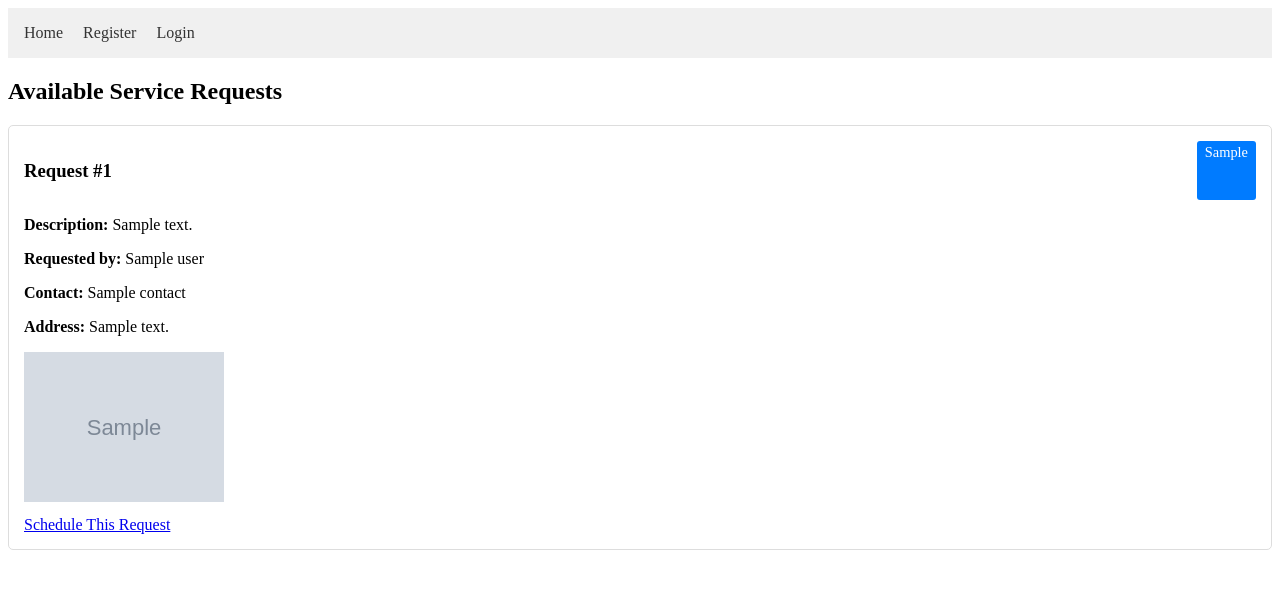
After one commit to TusharVaibhavK/KommunityKonect, a Flask app: template repair_service_platform/app/templates/service_requests.html in a window 1280 px wide. The commit adds this page. Shown: the top 589 px of the page. Run offline with Flask 3, Linux system fonts and the light colour scheme; the template is opened without the code that fills it: most values are stand-ins (such as "Sample title", 1, 10 or a date in 2020); grey boxes marked "Sample" are stand-in pictures.

Commit message:
added pages for new features

```diff
--- a/repair_service_platform/app/templates/base.html
+++ b/repair_service_platform/app/templates/base.html
@@ -6,10 +6,10 @@
       nav {
         background: #f0f0f0;
         padding: 1rem;
-        margin-bottom: 2rem;
+        margin-bottom: 1rem;
       }
       nav a {
-        margin-right: 1.5rem;
+        margin-right: 1rem;
         text-decoration: none;
         color: #333;
       }
@@ -33,13 +33,17 @@
   <body>
     <nav>
       <a href="{{ url_for('main.home') }}">Home</a>
+
+      {% if current_user.is_authenticated %}
+      <a href="{{ url_for('main.profile') }}">Profile</a>
+      <a href="{{ url_for('main.request_service') }}">Request Service</a>
+      {% if current_user.role == 'serviceman' %}
+      <a href="{{ url_for('main.service_requests') }}">Manage Requests</a>
+      <a href="{{ url_for('main.calendar') }}">My Calendar</a>
+      {% endif %}
+      <a href="{{ url_for('main.logout') }}">Logout</a>
+      {% else %}
       <a href="{{ url_for('main.register') }}">Register</a>
-      <a href="{{ url_for('main.request_service') }}">Request Service</a>
-      <a href="{{ url_for('main.list_users') }}">View Users</a>
-      {% if current_user.is_authenticated %}
-      <a href="{{ url_for('main.logout') }}">Logout</a>
-      <span>Welcome, {{ current_user.name }}!</span>
-      {% else %}
       <a href="{{ url_for('main.login') }}">Login</a>
       {% endif %}
     </nav>
--- /dev/null
+++ b/repair_service_platform/app/templates/service_requests.html
@@ -0,0 +1,73 @@
+{% extends "base.html" %} {% block content %}
+<div class="container">
+  <h2>Available Service Requests</h2>
+
+  {% if requests %}
+  <div class="request-list">
+    {% for request in requests %}
+    <div class="request-card">
+      <div class="request-header">
+        <h3>Request #{{ request.id }}</h3>
+        <span class="badge">{{ request.service_type|capitalize }}</span>
+      </div>
+
+      <div class="request-body">
+        <p><strong>Description:</strong> {{ request.description }}</p>
+        <p><strong>Requested by:</strong> {{ request.user.name }}</p>
+        <p><strong>Contact:</strong> {{ request.user.contact }}</p>
+        <p><strong>Address:</strong> {{ request.user.address }}</p>
+
+        {% if request.photo_url %}
+        <div class="request-photo">
+          <img
+            src="{{ request.photo_url }}"
+            alt="Request photo"
+            style="max-width: 200px"
+          />
+        </div>
+        {% endif %}
+      </div>
+
+      <div class="request-actions">
+        <a
+          href="{{ url_for('main.schedule_request', request_id=request.id) }}"
+          class="btn btn-primary"
+        >
+          Schedule This Request
+        </a>
+      </div>
+    </div>
+    {% endfor %}
+  </div>
+  {% else %}
+  <div class="alert alert-info">No pending service requests available.</div>
+  {% endif %}
+</div>
+
+<style>
+  .request-list {
+    margin-top: 20px;
+  }
+  .request-card {
+    border: 1px solid #ddd;
+    border-radius: 5px;
+    padding: 15px;
+    margin-bottom: 15px;
+  }
+  .request-header {
+    display: flex;
+    justify-content: space-between;
+    margin-bottom: 10px;
+  }
+  .badge {
+    background: #007bff;
+    color: white;
+    padding: 3px 8px;
+    border-radius: 3px;
+    font-size: 0.9em;
+  }
+  .request-actions {
+    margin-top: 10px;
+  }
+</style>
+{% endblock %}
```
Also changed, not shown: repair_service_platform/app/templates/calander.html (added, +16 -0 lines), repair_service_platform/app/templates/profile.html (added, +8 -0 lines), repair_service_platform/app/templates/schedule_request.html (added, +38 -0 lines).
